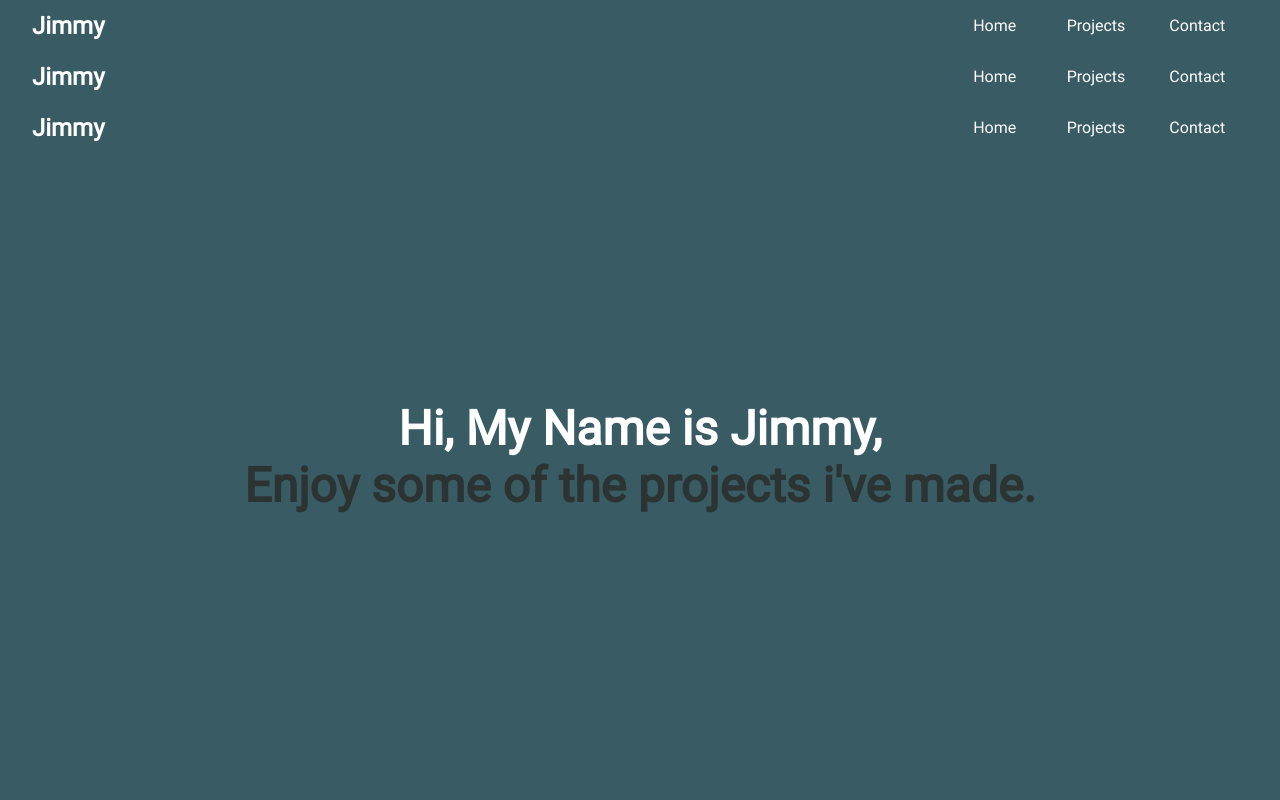
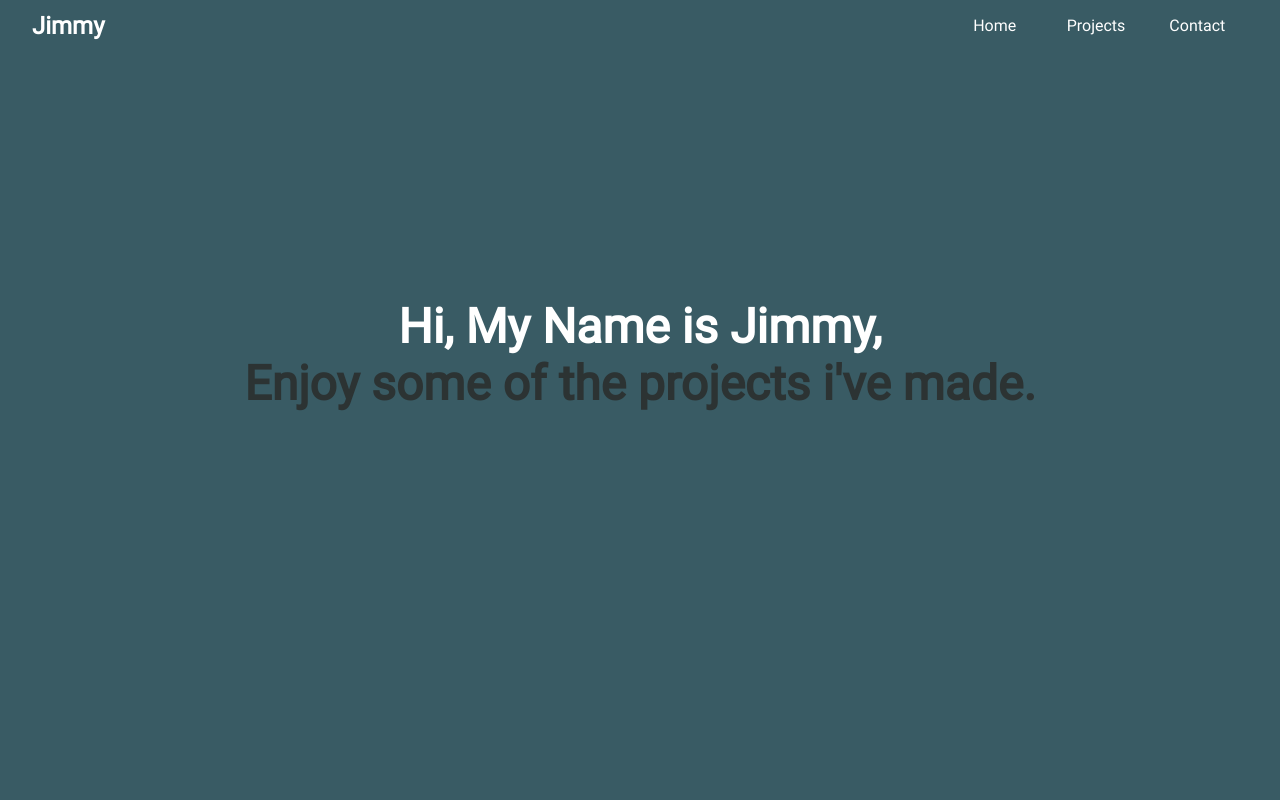
Before and after one commit to jimmykt/portfolio, a React (Create React App) app: page / in a window 1280 px wide. Shown: the top 800 px of the page. Built offline with nearby package versions, Linux system fonts and the light colour scheme.

Commit message:
test github 705

```diff
--- a/src/App.js
+++ b/src/App.js
@@ -8,8 +8,6 @@ function App() {
   return (
     <BrowserRouter>
       <Header />
-      <Header />
-      <Header />
       <Switch>
         <Route path="/" exact component={HomePage} />
         <Route path="/contact" component={ContactPage} />
@@ -19,4 +17,3 @@ function App() {
 }
 export default App;
 // test
-//testing login
```
